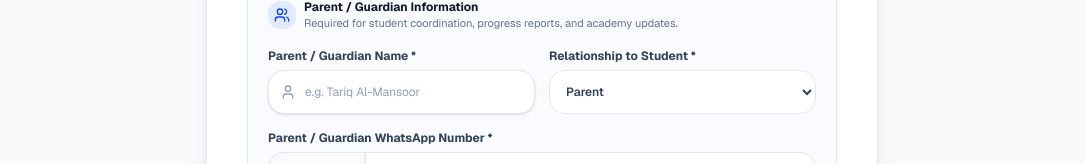
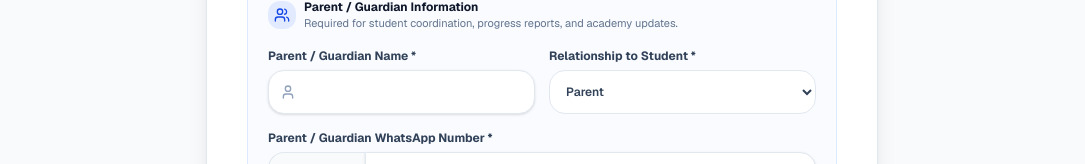
Before and after one commit to yashan223/lms, a Next.js app: page /register in a window 1280 px wide. Shown: the part 502-666 px from the top of the page, without its empty margins (98-1183 px from the left). Built offline with nearby package versions, Linux system fonts and the light colour scheme.

Commit message:
fix: remove example placeholder names from registration and profile forms

```diff
--- a/app/dashboard/profile/page.tsx
+++ b/app/dashboard/profile/page.tsx
@@ -537,7 +537,6 @@ export default function StudentProfilePage() {
                 <Input
                   value={name}
                   onChange={(e) => setName(e.target.value)}
-                  placeholder="e.g. Tariq Al-Mansoor"
                   className="rounded-xl border-slate-200 text-xs h-10 bg-white"
                   required
                 />
@@ -627,7 +626,6 @@ export default function StudentProfilePage() {
                   <Input
                     value={guardianName}
                     onChange={(e) => setGuardianName(e.target.value)}
-                    placeholder="e.g. Tariq Al-Mansoor"
                     className="rounded-xl border-slate-200 text-xs h-10 bg-white"
                   />
                 </div>
--- a/app/register/page.tsx
+++ b/app/register/page.tsx
@@ -332,7 +332,6 @@ function RegisterContent() {
                       <User className="w-4 h-4 text-slate-400 absolute left-3 top-1/2 -translate-y-1/2" />
                       <Input
                         required
-                        placeholder="e.g. Tariq Al-Mansoor"
                         value={guardianName}
                         onChange={(e) => setGuardianName(e.target.value)}
                         className="pl-9 h-11 text-xs border-slate-200 bg-white rounded-xl focus-visible:ring-blue-600"
```
